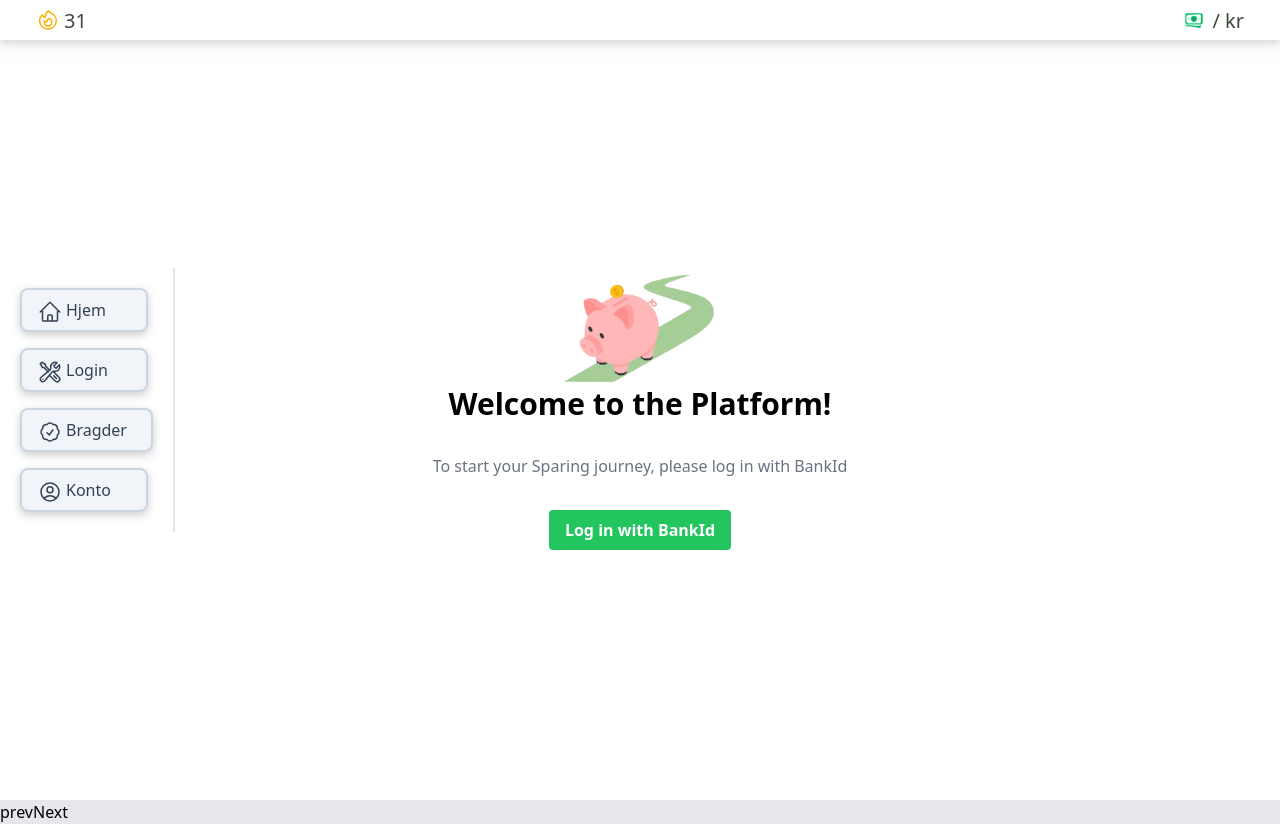
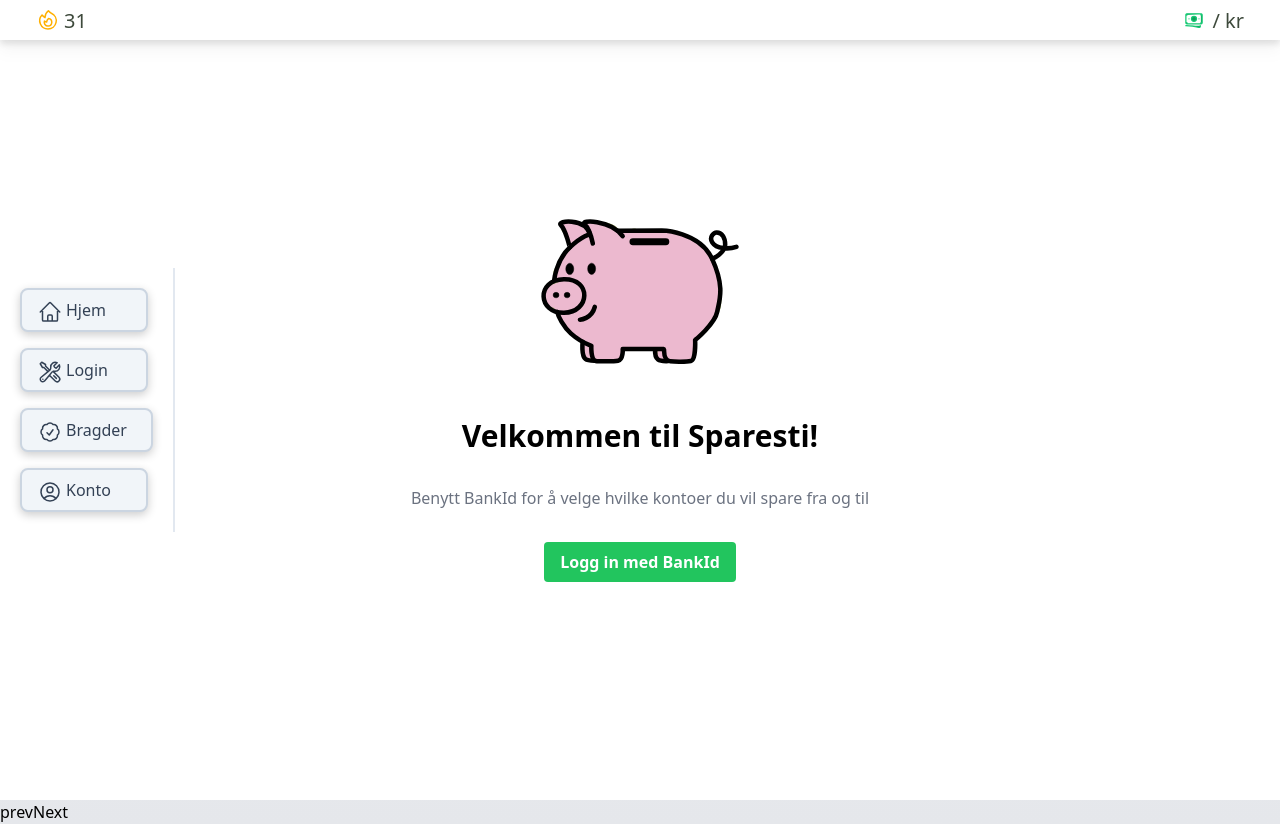
Before and after one commit to emilaastrom/Systemutvikling2-Frontend, a Next.js app: page /bankId in a window 1280 px wide. Built offline with nearby package versions, Linux system fonts and the light colour scheme; no server answers.

Commit message:
login-registration: Change language

```diff
--- a/src/app/bankId/ChooseAccount/page.tsx
+++ b/src/app/bankId/ChooseAccount/page.tsx
@@ -37,7 +37,7 @@ const ChooseAccount = () => {
         console.log("Fetched accounts:", response.data);
       } catch (error) {
         console.error("Failed to fetch accounts:", error);
-        setError("Failed to fetch accounts");
+        setError("Feilmelding: Mislyktes med å hente kontoer");
       } finally {
         setIsLoading(false);
       }
@@ -50,12 +50,12 @@ const ChooseAccount = () => {
   const handleSubmission = async () => {
     console.log("Selected accounts:", selectedAccounts);
     if (!selectedAccounts.From || !selectedAccounts.To) {
-      setError("You must select both accounts for spending and saving");
+      setError("Feilmelding: Du må velge kontoer for både utgifter og sparing");
       return;
     }
 
     if (selectedAccounts.From.id === selectedAccounts.To.id) {
-      setError("You must select different accounts for spending and saving");
+      setError("Feilmelding: Du må velge ulike kontoer for utgifter og sparing");
       return;
     }
 
@@ -72,7 +72,7 @@ const ChooseAccount = () => {
         Router.push("/bankId/customizeexperience");
       } else {
         console.error("Failed to set accounts:", response.data);
-        setError("Failed to set accounts");
+        setError("Feilmelding: Klarte ikke å velge kontoer");
       }
     } catch (error) {
       console.error("Failed to set accounts:", error);
@@ -83,7 +83,7 @@ const ChooseAccount = () => {
     return (
       <div className="flex flex-col items-center justify-center bg-white min-h-screen">
         <h1 className="text-2xl font-semibold mb-6 text-black">
-          Loading Your Accounts...
+          Laster inn kontoer...
         </h1>
         <motion.div
           initial={{ scale: 0 }}
@@ -104,12 +104,12 @@ const ChooseAccount = () => {
   return (
     <div className="flex flex-col items-center justify-center bg-white min-h-screen">
       <div className="w-2/3 text-center mt-12">
-        <h1 className="text-2xl font-semibold mb-3 text-black">
-          Choose Your Account
+        <h1 className="text-3xl font-bold mb-3 text-black py-8">
+          På tide å konfigurere kontoer:
         </h1>
-        <p className="text-lg font-mono text-gray-700 mb-3 ">
-          Her kan du velge hvilke kontoer du ønsker å bruke. Velg en konto for
-          overføring, og en konto for sparing
+        <p className="text-xl text-gray-700 mb-3 ">
+          Velg en konto du vil overføre penger fra, <br /> og en hvor du ønsker
+          å spare pengene.
         </p>
       </div>
       <AccountSelect
--- a/src/app/components/auth/LoginForm.tsx
+++ b/src/app/components/auth/LoginForm.tsx
@@ -38,11 +38,11 @@ const LoginForm = ({
       } else if (req.data.hasCustomizedGoals) {
         router.push("/customizeGoals");
       } else {
-        setErrorMessage("Invalid username or password.");
+        setErrorMessage("Feil brukernavn eller passord.");
       }
     } catch (error) {
       console.error(error);
-      setErrorMessage("Invalid username or password.");
+      setErrorMessage("Feil brukernavn eller passord.");
       setIsLoading(false);
     }
   };
--- a/src/app/components/bankId/BankIdLogin.tsx
+++ b/src/app/components/bankId/BankIdLogin.tsx
@@ -53,15 +53,17 @@ const BankIdLogin = () => {
             layout
             style={{ display: "flex", alignItems: "center" }}
         >
-      <motion.img
-        src="/logo.png"
-        alt="logo"
+            <motion.svg
+                viewBox="0 65.568 500 369.872"
+                xmlns="http://www.w3.org/2000/svg"
                 width={200}
                 height={200}
                 initial={{ y: 20 }}
                 animate={{ y: 0 }}
                 transition={{ duration: 0.5, ease: "easeInOut" }}
-      />
+            >
+                <image href="/gris.svg" width="100%" height="100%" />
+            </motion.svg>
 
             <motion.h1
                 className="text-3xl font-bold text-black text-center mb-8"
@@ -69,7 +71,7 @@ const BankIdLogin = () => {
                 animate={{ opacity: 1, y: 0 }}
                 transition={{ duration: 0.5, delay: 0.2, ease: "easeIn" }}
             >
-        Welcome to the Platform!
+                Velkommen til Sparesti!
             </motion.h1>
 
             <motion.p
@@ -78,7 +80,7 @@ const BankIdLogin = () => {
                 animate={{ opacity: 1, y: 0 }}
                 transition={{ duration: 0.5, delay: 0.4, ease: "easeIn" }}
             >
-        To start your Sparing journey, please log in with BankId
+                Benytt BankId for å velge hvilke kontoer du vil spare fra og til
             </motion.p>
 
             {loading ? (
@@ -95,7 +97,7 @@ const BankIdLogin = () => {
                     onClick={handleLogin}
                     transition={{ duration: 0.5, delay: 0.6, ease: "easeIn" }}
                 >
-          Log in with BankId
+                    Logg in med BankId
                 </motion.button>
             )}
             {error && (
@@ -104,7 +106,7 @@ const BankIdLogin = () => {
                     animate={{ opacity: 1 }}
                     className="text-red-500 mt-4"
                 >
-          An error occured. Please Try again
+                    En feil oppstod. Vennligst prøv igjen.
                 </motion.div>
             )}
         </motion.div>
```
Lines whose indentation alone changed are shown as unchanged.
